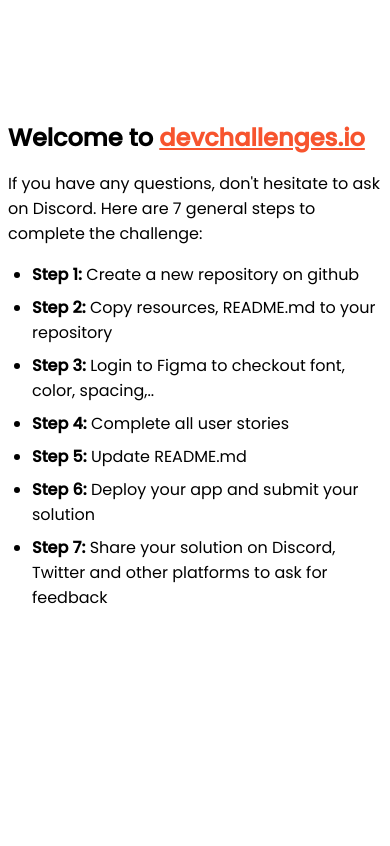
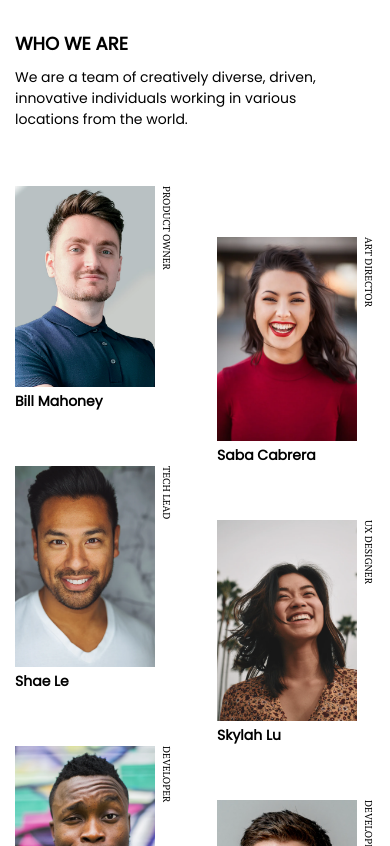
Before and after one commit to Anca2022/my-team-page-challenge, a plain HTML site: page index.html in a window 390 px wide. Shown: the part 133-979 px from the top of the page. Before the commit the page ends 844 px from the top, so only its background shows below. Drawn offline with Linux system fonts and the light colour scheme.

Commit message:
mobile version

```diff
--- /dev/null
+++ b/css/style.scss
@@ -0,0 +1,77 @@
+@import url('https://fonts.googleapis.com/css2?family=Montserrat&family=PT+Serif:wght@400;700&family=Poppins&display=swap');
+
+* {
+    margin: 0;
+    padding:0;
+}
+.container{
+    padding: 70px 15px 30px 15px;
+    min-height: 1200px;
+    position: relative;
+}
+.title {
+    font-family: 'PT Serif', serif;
+    font-weight: 700;
+    font-size:36px;
+    letter-spacing: -0.1rem;
+}
+.description{
+    font-family: Poppins, sans-serif;
+    padding-top: 2.9rem;
+    padding-bottom: 3.5rem;
+    h2{
+        text-transform: uppercase;
+        font-weight:600;
+        font-size:18px;
+    }
+    p{
+        font-size: 14px;
+        padding-right: 20px;
+        padding-top: 10px;
+
+    }
+}
+.members{
+    display: flex;
+    flex-wrap: wrap;
+    justify-content: space-between;
+    .member{
+        min-height: 280px;
+        display: flex;
+        flex-direction: column;
+        &:nth-child(even){
+            justify-content: flex-end;
+        }
+        img{
+            width:140px;
+         }
+        .job-title {
+            writing-mode: vertical-rl;
+            float: right;
+            text-transform:uppercase;
+            font-family: 'PT Serif', serif;
+            font-size:10px;
+            margin-left: 5px;
+        }
+        .name{
+            font-family: 'Poppins', sans-serif;
+            font-size:14px;
+            font-weight: 600;
+        }
+    }
+}
+footer{
+    position: absolute;
+    bottom: 25px;
+    width: 100%;
+    font-family: 'Montserrat', sans-serif;
+    font-weight: 500;
+    font-size: 14px;
+    color: #A9A9A9;
+    text-align:center;
+
+    a{
+        color:#A9A9A9;
+        font-weight: 700;
+    }
+}
--- a/index.html
+++ b/index.html
@@ -1,95 +1,66 @@
 <!DOCTYPE html>
 <html lang="en">
-  <head>
-    <meta charset="utf-8" />
-    <meta
-      name="viewport"
-      content="width=device-width, initial-scale=1,
-  maximum-scale=5"
-    />
-
-    <link rel="icon" href="devchallenges.png" />
-
-    <link
-      rel="shortcut icon"
-      type="image/x-icon"
-      href="https://devchallenges.io/"
-    />
-
-    <link
-      href="https://fonts.googleapis.com/css2?family=Poppins:wght@400;500&display=swap"
-      rel="stylesheet"
-    />
-
-    <title>Devchallenges</title>
-
-    <style>
-      body {
-        font-family: "Poppins", sans-serif;
-      }
-
-      ul {
-        padding-left: 24px;
-      }
-
-      li {
-        margin-bottom: 8px;
-      }
-
-      .welcome {
-        max-width: 800px;
-        margin: 0 auto;
-      }
-
-      .welcome-text {
-        margin-top: 30vh;
-        font-weight: 500;
-      }
-
-      .welcome-text p {
-        font-size: 1rem;
-        font-weight: 400;
-      }
-
-      .welcome-text h1 {
-        font-size: 1.5rem;
-      }
-
-      .welcome-text a {
-        color: #f7542e;
-      }
-    </style>
-  </head>
-  <body>
-    <div class="welcome">
-      <div class="welcome-text">
-        <h1>
-          Welcome to
-          <a href="https://devchallenges.io/" target="_blank"
-            >devchallenges.io</a
-          >
-        </h1>
-
-        <p>
-          If you have any questions, don't hesitate to ask on Discord. Here are
-          7 general steps to complete the challenge:
-        </p>
+<head>
+  <meta charset="UTF-8">
+  <meta name="viewport" content="width=device-width, initial-scale=1.0">
+  <link rel="stylesheet" href="./css/style.css">
+  <link rel="icon" href="./img/devchallenges.png">
+  <title>My team page</title>
+</head>
+<body>
+  <div class="container">
+    <h1 class="title">The creative crew</h1>
+    <div class="description">
+      <h2>Who we are</h2>
+      <p>We are a team of creatively diverse, driven, innovative individuals working in various locations from the world.</p>
+    </div>
+    <div class="members">
+      <div class="member">
+        <div class="photo">
+          <p class="job-title">Product owner</p>
+          <img src="./img/photo1.png">
+        </div>
+        <p class="name">Bill Mahoney</p>
       </div>
-
-      <ul>
-        <li><b>Step 1:</b> Create a new repository on github</li>
-        <li><b>Step 2:</b> Copy resources, README.md to your repository</li>
-        <li>
-          <b>Step 3:</b> Login to Figma to checkout font, color, spacing,..
-        </li>
-        <li><b>Step 4:</b> Complete all user stories</li>
-        <li><b>Step 5:</b> Update README.md</li>
-        <li><b>Step 6:</b> Deploy your app and submit your solution</li>
-        <li>
-          <b>Step 7:</b> Share your solution on Discord, Twitter and other
-          platforms to ask for feedback
-        </li>
-      </ul>
+      <div class="member">
+        <div class="photo">
+          <p class="job-title">Art director</p>
+          <img src="./img/photo2.png">
+        </div>
+        <p class="name">Saba Cabrera</p>
+      </div>
+      <div class="member">
+        <div class="photo">
+          <p class="job-title">Tech lead</p>
+          <img src="./img/photo3.png">
+        </div>
+        <p class="name">Shae Le</p>
+      </div>
+      <div class="member">
+        <div class="photo">
+          <p class="job-title">Ux designer</p>
+          <img src="./img/photo4.png">
+        </div>
+        <p class="name">Skylah Lu</p>
+      </div>
+      <div class="member">
+        <div class="photo">
+          <p class="job-title">Developer</p>
+          <img src="./img/photo5.png">
+        </div>
+        <p class="name">Griff Richards</p>
+      </div>
+      <div class="member">
+        <div class="photo">
+          <p class="job-title">Developer</p>
+          <img src="./img/photo6.png">
+        </div>
+        <p class="name">Stan John</p>
+      </div>
     </div>
-  </body>
+    <footer>
+      created by <a href="https://devchallenges.io/portfolio/Anca2022">Anca2022</a> - devChallenges.io
+    </footer>
+  </div>
+</body>
 </html>
```
Also changed, not shown: css/style.css (added), img/devchallenges.png (renamed from devchallenges.png), img/photo1.png (renamed from photo1.png), img/photo2.png (renamed from photo2.png), img/photo3.png (renamed from photo3.png), img/photo4.png (renamed from photo4.png), img/photo5.png (renamed from photo5.png), img/photo6.png (renamed from photo6.png), 1 other file.
